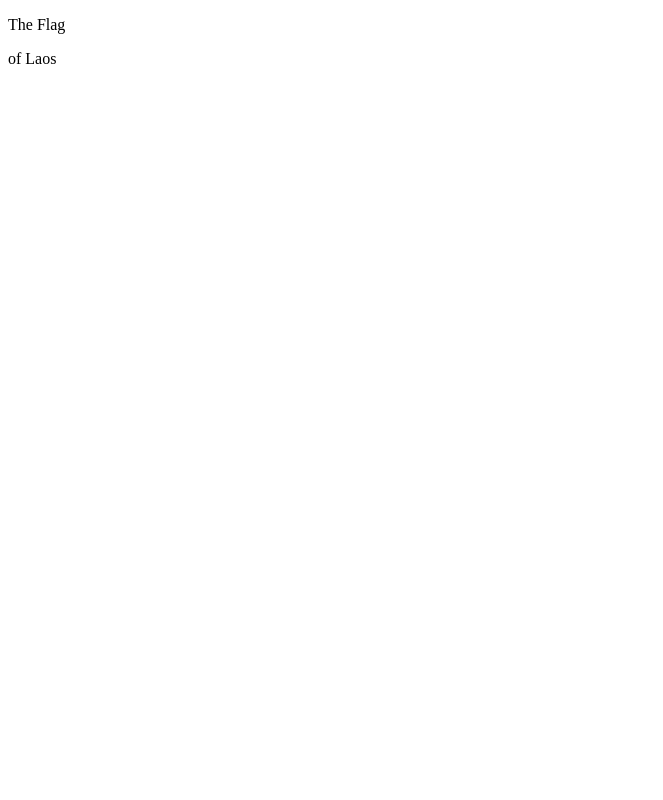
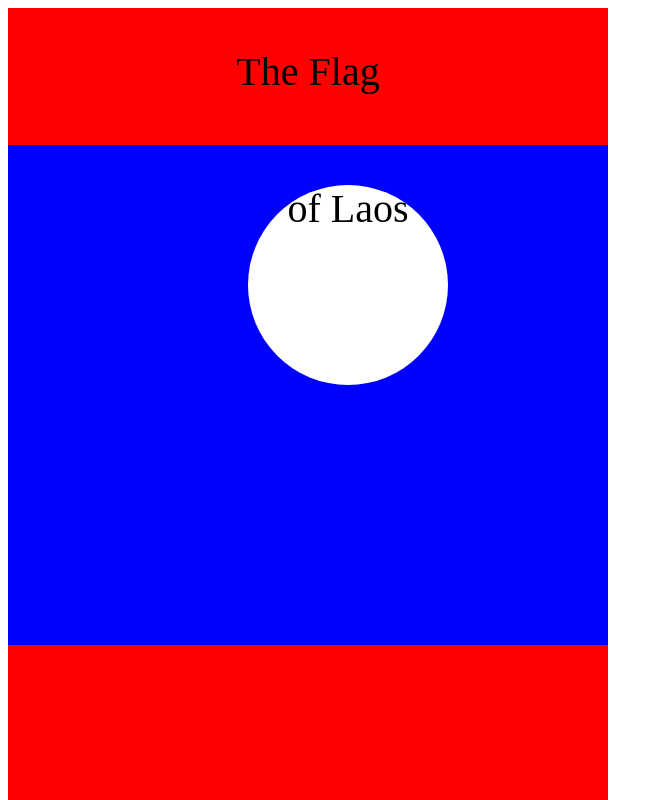
Before and after one commit to prabesh-tandukar/WebDevBootcamp, a plain HTML site: page 7.3+Flag+Project/7.3 CSS Flag Project/index.html in a window 1280 px wide. Shown: the whole page, without its empty margins (0-663 px from the left). Drawn offline with Linux system fonts and the light colour scheme.

Commit message:
flag try

```diff
--- a/7.3+Flag+Project/7.3 CSS Flag Project/index.html
+++ b/7.3+Flag+Project/7.3 CSS Flag Project/index.html
@@ -1,12 +1,36 @@
 <!DOCTYPE html>
 <html lang="en">
-
   <head>
-  <meta charset="UTF-8">
+    <meta charset="UTF-8" />
     <title>CSS Flag Project</title>
     <style>
       /* Write your CSS Code here */
+      .flag {
+        background-color: red;
+        height: 900px;
+        width: 600px;
+        position: fixed;
+        font-size: 40px;
+        text-align: center;
+      }
 
+      .flag > div {
+        margin-top: 50px;
+        background-color: blue;
+        height: 500px;
+        margin-bottom: 50px;
+        position: relative;
+      }
+      .flag > div p {
+        background-color: white;
+        height: 200px;
+        width: 200px;
+        position: absolute;
+        border-radius: 50%;
+        left: 40%;
+        text-align: center;
+        font-size: 40px;
+      }
     </style>
   </head>
 
@@ -30,5 +54,4 @@ https://appbrewery.github.io/flag-of-laos/
       </div>
     </div>
   </body>
-
 </html>
```
Lines whose indentation alone changed are shown as unchanged.
